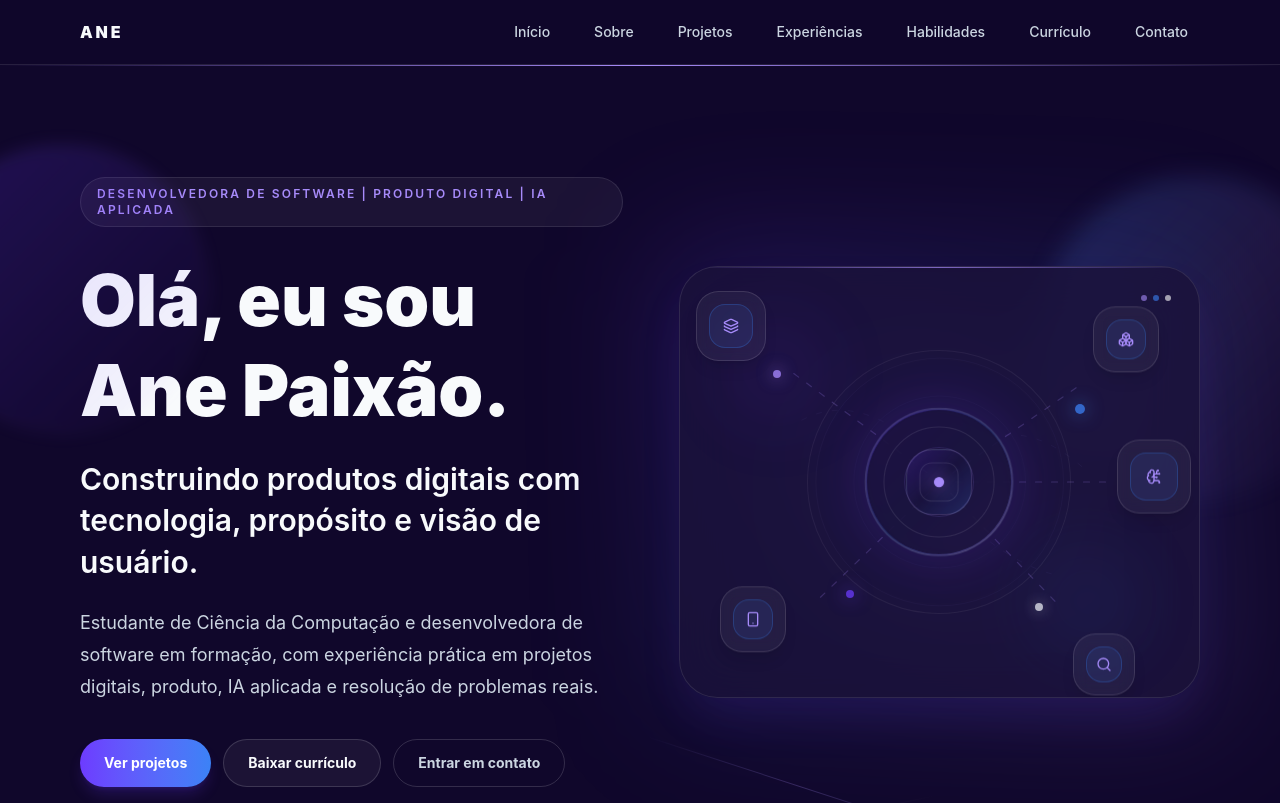
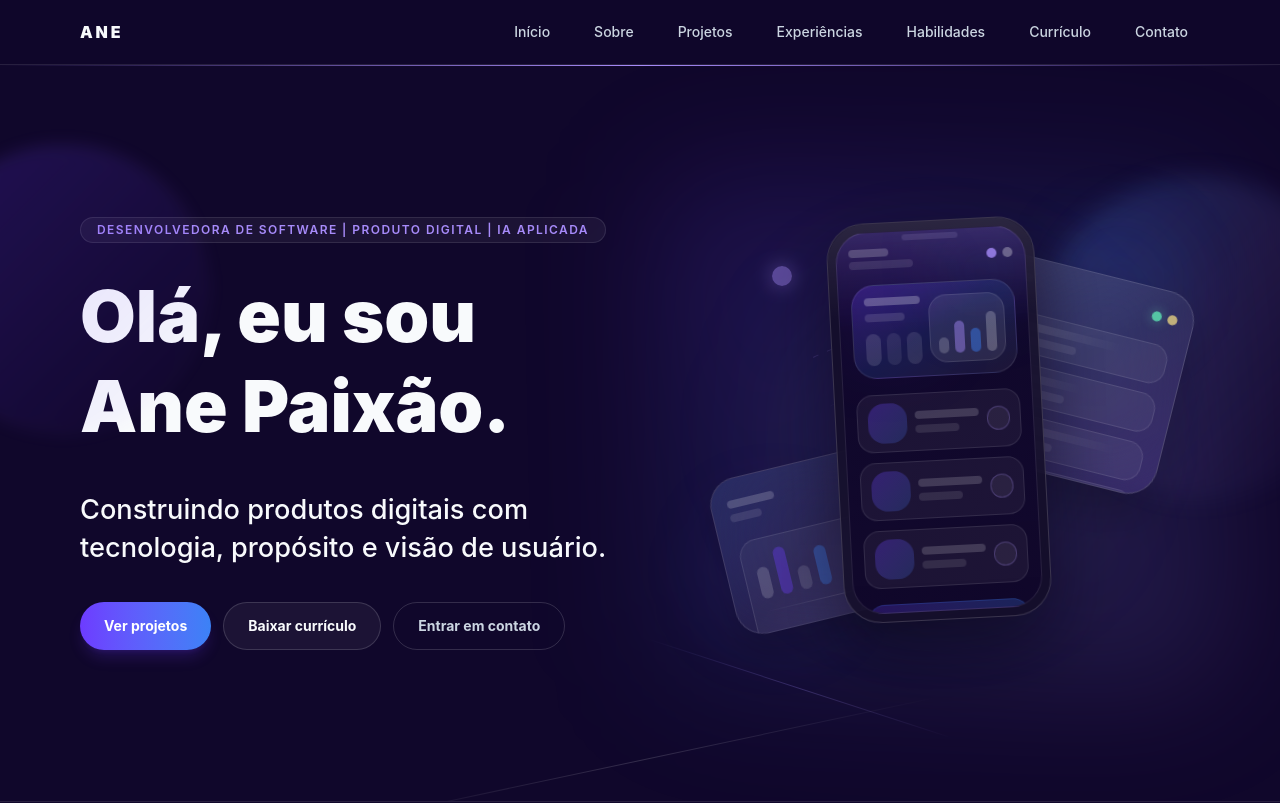
Before and after one commit to anepaixao/portfolio-ane-paixao, a React (Vite) app: page / in a window 1280 px wide. Shown: the top 803 px of the page. Built offline with nearby package versions, Linux system fonts and the light colour scheme.

Commit message:
copy: refine portfolio texts

```diff
--- a/src/components/sections/Contact.tsx
+++ b/src/components/sections/Contact.tsx
@@ -48,11 +48,10 @@ export function Contact() {
                 className="mt-4 text-3xl font-black leading-tight text-portfolio-text sm:text-4xl lg:text-5xl"
                 id="contact-title"
               >
-                Contato
+                Vamos construir algo juntos?
               </h2>
               <p className="mt-5 max-w-2xl text-base leading-8 text-portfolio-muted sm:text-lg">
-                Vamos conversar sobre tecnologia, produto ou oportunidades de
-                estágio?
+               Entre em contato para transformar suas ideias em realidade. Estou disponível para discutir projetos, oportunidades de colaboração ou qualquer outra coisa que você tenha em mente.
               </p>
             </div>
 
--- a/src/components/sections/Hero.tsx
+++ b/src/components/sections/Hero.tsx
@@ -1,38 +1,4 @@
 import { motion } from 'framer-motion';
-import { BrainCircuit, Boxes, Layers, Search, Smartphone } from 'lucide-react';
-import type { LucideIcon } from 'lucide-react';
-
-const heroNodes: Array<{
-  Icon: LucideIcon;
-  className: string;
-  sizeClass: string;
-}> = [
-  {
-    Icon: Layers,
-    className: 'left-0 top-8 sm:left-4',
-    sizeClass: 'size-11',
-  },
-  {
-    Icon: Boxes,
-    className: 'right-2 top-0 sm:right-10 sm:top-8',
-    sizeClass: 'size-10',
-  },
-  {
-    Icon: BrainCircuit,
-    className: 'right-0 top-1/2 -translate-y-1/2 sm:right-2',
-    sizeClass: 'size-12',
-  },
-  {
-    Icon: Smartphone,
-    className: 'left-4 bottom-12 sm:left-10',
-    sizeClass: 'size-10',
-  },
-  {
-    Icon: Search,
-    className: 'right-10 bottom-0 sm:right-16',
-    sizeClass: 'size-9',
-  },
-];
 
 export function Hero() {
   return (
@@ -49,23 +15,17 @@ export function Hero() {
 
       <div className="section-shell grid min-h-[calc(100svh-64px)] items-center gap-14 py-20 sm:py-24 lg:grid-cols-[1.02fr_0.98fr] lg:py-28">
         <div className="max-w-3xl">
-          <p className="inline-flex rounded-full border border-white/10 bg-white/5 px-4 py-2 text-xs font-semibold uppercase tracking-[0.18em] text-portfolio-lilac">
+          <p className="inline-flex max-w-full whitespace-nowrap rounded-full border border-white/10 bg-white/5 px-3 py-1 text-[11px] font-semibold uppercase tracking-[0.12em] text-portfolio-lilac sm:px-4 sm:text-xs">
             Desenvolvedora de Software | Produto Digital | IA Aplicada
           </p>
 
-          <h1 className="mt-7 text-4xl font-black leading-tight text-portfolio-text sm:text-5xl lg:text-7xl">
+          <h4 className="mt-7 text-4xl font-black leading-tight text-portfolio-text sm:text-[2.85rem] lg:text-[4.5rem]">
             Olá, eu sou Ane Paixão.
-          </h1>
+          </h4>
 
-          <p className="mt-6 max-w-2xl text-2xl font-semibold leading-snug text-portfolio-text sm:text-3xl">
+          <p className="mt-10 max-w-2xl text-xl font-medium leading-snug text-portfolio-text sm:text-[1.7rem]">
             Construindo produtos digitais com tecnologia, propósito e visão de
             usuário.
-          </p>
-
-          <p className="mt-6 max-w-2xl text-base leading-8 text-portfolio-muted sm:text-lg">
-            Estudante de Ciência da Computação e desenvolvedora de software em
-            formação, com experiência prática em projetos digitais, produto, IA
-            aplicada e resolução de problemas reais.
           </p>
 
           <div className="mt-9 flex flex-col gap-3 sm:flex-row sm:flex-wrap">
@@ -96,147 +56,243 @@ export function Hero() {
           initial={{ opacity: 0, y: 18 }}
           transition={{ duration: 0.75, ease: 'easeOut' }}
         >
-          <div className="absolute -inset-6 rounded-[3rem] bg-gradient-to-br from-portfolio-purple/20 via-portfolio-blue/10 to-portfolio-lilac/15 blur-3xl" />
-          <div className="absolute left-1/2 top-1/2 size-72 -translate-x-1/2 -translate-y-1/2 rounded-full border border-portfolio-lilac/15 bg-portfolio-lilac/10 blur-2xl" />
-          <div className="absolute inset-x-10 top-1/2 h-px -translate-y-1/2 bg-gradient-to-r from-transparent via-white/10 to-transparent" />
+          <div className="absolute -inset-6 rounded-[3rem] bg-gradient-to-br from-portfolio-purple/18 via-portfolio-blue/10 to-portfolio-lilac/15 blur-3xl" />
+          <div className="absolute left-1/2 top-1/2 h-72 w-72 -translate-x-1/2 -translate-y-1/2 rounded-full bg-portfolio-lilac/10 blur-3xl" />
+          <div className="absolute right-8 top-8 h-24 w-24 rounded-full bg-portfolio-blue/12 blur-2xl" />
+          <div className="absolute left-10 bottom-10 h-28 w-28 rounded-full bg-portfolio-purple/12 blur-2xl" />
 
-          <div className="relative h-[24rem] overflow-hidden rounded-[2.4rem] border border-white/10 bg-portfolio-card/80 p-6 shadow-2xl shadow-portfolio-purple/15 backdrop-blur-xl sm:h-[27rem] sm:p-7">
-            <div className="absolute inset-x-0 top-0 h-px bg-gradient-to-r from-transparent via-portfolio-lilac/70 to-transparent" />
-            <div className="absolute right-7 top-7 flex gap-1.5">
-              <span className="size-1.5 rounded-full bg-portfolio-lilac/60" />
-              <span className="size-1.5 rounded-full bg-portfolio-blue/60" />
-              <span className="size-1.5 rounded-full bg-white/60" />
-            </div>
-
+          <div className="relative h-[25rem] [perspective:1400px] sm:h-[29rem]">
             <svg
               aria-hidden="true"
-              className="absolute inset-0 h-full w-full text-portfolio-lilac/22"
-              viewBox="0 0 520 420"
+              className="pointer-events-none absolute inset-0 h-full w-full text-portfolio-lilac/18"
+              viewBox="0 0 620 500"
             >
-              <circle cx="260" cy="210" fill="none" r="124" stroke="currentColor" strokeOpacity="0.18" strokeWidth="1" />
-              <circle cx="260" cy="210" fill="none" r="86" stroke="currentColor" strokeOpacity="0.14" strokeWidth="1" />
               <path
-                d="M260 210L112 100"
+                d="M160 160C214 132 292 132 362 174"
                 fill="none"
                 stroke="currentColor"
-                strokeDasharray="6 10"
+                strokeDasharray="6 12"
                 strokeLinecap="round"
                 strokeWidth="1.2"
               />
               <path
-                d="M260 210L402 112"
+                d="M192 320C256 288 350 288 430 330"
                 fill="none"
                 stroke="currentColor"
-                strokeDasharray="6 10"
+                strokeDasharray="6 12"
                 strokeLinecap="round"
                 strokeWidth="1.2"
               />
               <path
-                d="M260 210L430 210"
+                d="M180 218C212 198 258 196 300 206"
                 fill="none"
                 stroke="currentColor"
-                strokeDasharray="6 10"
-                strokeLinecap="round"
-                strokeWidth="1.2"
-              />
-              <path
-                d="M260 210L140 326"
-                fill="none"
-                stroke="currentColor"
-                strokeDasharray="6 10"
-                strokeLinecap="round"
-                strokeWidth="1.2"
-              />
-              <path
-                d="M260 210L376 330"
-                fill="none"
-                stroke="currentColor"
-                strokeDasharray="6 10"
-                strokeLinecap="round"
-                strokeWidth="1.2"
-              />
-              <path
-                d="M122 148C164 126 202 144 238 172"
-                fill="none"
-                stroke="currentColor"
-                strokeDasharray="5 11"
-                strokeLinecap="round"
-                strokeOpacity="0.24"
+                strokeOpacity="0.28"
                 strokeWidth="1"
               />
               <path
-                d="M286 250C318 278 344 294 372 302"
+                d="M356 222C408 206 456 214 494 244"
                 fill="none"
                 stroke="currentColor"
-                strokeDasharray="5 11"
-                strokeLinecap="round"
-                strokeOpacity="0.24"
-                strokeWidth="1"
-              />
-              <path
-                d="M310 166C344 156 374 170 404 196"
-                fill="none"
-                stroke="currentColor"
-                strokeDasharray="5 11"
-                strokeLinecap="round"
                 strokeOpacity="0.24"
                 strokeWidth="1"
               />
             </svg>
 
             <motion.div
-              animate={{ scale: [1, 1.03, 1], opacity: [0.88, 1, 0.88] }}
-              className="absolute left-1/2 top-1/2 z-10 flex size-36 -translate-x-1/2 -translate-y-1/2 items-center justify-center rounded-full border border-white/15 bg-gradient-to-br from-portfolio-purple/30 via-portfolio-blue/18 to-portfolio-lilac/30 p-[1px] shadow-[0_0_60px_rgba(109,59,255,0.22)]"
-              transition={{ duration: 4.8, repeat: Infinity, ease: 'easeInOut' }}
+              animate={{ y: [0, -10, 0], rotate: [-3, -1.5, -3] }}
+              className="absolute left-1/2 top-[6%] z-30 h-[21.5rem] w-[11.25rem] -translate-x-1/2 sm:h-[25rem] sm:w-[13rem] lg:top-[4%]"
+              transition={{ duration: 6.6, repeat: Infinity, ease: 'easeInOut' }}
             >
-              <div className="relative flex size-full items-center justify-center rounded-full bg-portfolio-card/90 backdrop-blur">
-                <div className="absolute inset-4 rounded-full border border-white/10" />
-                <div className="absolute inset-9 rounded-full border border-portfolio-lilac/15" />
-                <div className="relative size-16 rounded-[1.6rem] border border-white/12 bg-gradient-to-br from-portfolio-purple/18 via-transparent to-portfolio-blue/18">
-                  <div className="absolute inset-3 rounded-xl border border-white/10" />
-                  <div className="absolute left-1/2 top-1/2 size-2.5 -translate-x-1/2 -translate-y-1/2 rounded-full bg-portfolio-lilac shadow-[0_0_18px_rgba(167,139,250,0.8)]" />
+              <div className="relative h-full w-full rounded-[2.35rem] border border-white/16 bg-[#120c26]/85 p-2 shadow-[0_30px_70px_rgba(6,4,18,0.55)] backdrop-blur-2xl">
+                <div className="absolute inset-x-0 top-0 h-24 rounded-t-[2.35rem] bg-gradient-to-b from-white/10 to-transparent" />
+                <div className="absolute left-1/2 top-3 h-1.5 w-14 -translate-x-1/2 rounded-full bg-white/12" />
+                <div className="relative h-full overflow-hidden rounded-[1.95rem] border border-white/10 bg-[linear-gradient(180deg,rgba(109,59,255,0.2),rgba(16,7,43,0.96)_26%,rgba(16,7,43,0.98)_100%)] px-3 py-4">
+                  <div className="absolute right-3 top-3 h-16 w-16 rounded-full bg-portfolio-blue/16 blur-2xl" />
+                  <div className="absolute left-2 top-10 h-20 w-20 rounded-full bg-portfolio-purple/14 blur-2xl" />
+
+                  <div className="relative flex items-center justify-between">
+                    <div className="space-y-1">
+                      <div className="h-2 w-10 rounded-full bg-white/20" />
+                      <div className="h-2 w-16 rounded-full bg-white/10" />
+                    </div>
+                    <div className="flex gap-1.5">
+                      <span className="h-2.5 w-2.5 rounded-full bg-portfolio-lilac/80" />
+                      <span className="h-2.5 w-2.5 rounded-full bg-white/30" />
+                    </div>
+                  </div>
+
+                  <div className="relative mt-4 overflow-hidden rounded-[1.45rem] border border-white/10 bg-gradient-to-br from-portfolio-purple/28 via-portfolio-blue/14 to-white/6 p-3">
+                    <div className="grid grid-cols-[1.1fr_0.9fr] gap-2">
+                      <div className="space-y-2">
+                        <div className="h-2 w-14 rounded-full bg-white/25" />
+                        <div className="h-2 w-10 rounded-full bg-white/12" />
+                        <div className="mt-3 grid grid-cols-3 gap-1.5">
+                          <span className="h-8 rounded-xl bg-white/12" />
+                          <span className="h-8 rounded-xl bg-white/8" />
+                          <span className="h-8 rounded-xl bg-white/10" />
+                        </div>
+                      </div>
+                      <div className="rounded-[1.1rem] border border-white/10 bg-white/8 p-2">
+                        <div className="flex h-full items-end gap-1.5">
+                          <span className="h-4 w-2.5 rounded-full bg-white/18" />
+                          <span className="h-8 w-2.5 rounded-full bg-portfolio-lilac/45" />
+                          <span className="h-6 w-2.5 rounded-full bg-portfolio-blue/45" />
+                          <span className="h-10 w-2.5 rounded-full bg-white/22" />
+                        </div>
+                      </div>
+                    </div>
+                  </div>
+
+                  <div className="mt-4 space-y-2.5">
+                    {[1, 2, 3].map((item) => (
+                      <div
+                        className="flex items-center gap-2 rounded-2xl border border-white/10 bg-white/[0.05] px-2.5 py-2"
+                        key={item}
+                      >
+                        <span className="h-10 w-10 rounded-2xl bg-gradient-to-br from-portfolio-purple/30 to-portfolio-blue/20" />
+                        <div className="flex-1 space-y-1.5">
+                          <div className="h-2 w-16 rounded-full bg-white/16" />
+                          <div className="h-2 w-11 rounded-full bg-white/10" />
+                        </div>
+                        <span className="h-6 w-6 rounded-full border border-portfolio-lilac/25 bg-white/6" />
+                      </div>
+                    ))}
+                  </div>
+
+                  <div className="mt-4 rounded-[1.15rem] border border-portfolio-blue/20 bg-gradient-to-r from-portfolio-purple/24 to-portfolio-blue/24 px-3 py-3">
+                    <div className="flex items-center justify-between">
+                      <div className="space-y-1.5">
+                        <div className="h-2 w-14 rounded-full bg-white/18" />
+                        <div className="h-2 w-10 rounded-full bg-white/10" />
+                      </div>
+                      <span className="h-9 w-9 rounded-2xl bg-white/14" />
+                    </div>
+                  </div>
+
+                  <div className="mt-4 grid grid-cols-4 gap-2">
+                    <span className="h-9 rounded-2xl border border-white/10 bg-white/6" />
+                    <span className="h-9 rounded-2xl border border-white/10 bg-white/6" />
+                    <span className="h-9 rounded-2xl border border-portfolio-lilac/20 bg-gradient-to-b from-portfolio-purple/24 to-portfolio-blue/18" />
+                    <span className="h-9 rounded-2xl border border-white/10 bg-white/6" />
+                  </div>
                 </div>
               </div>
             </motion.div>
 
-            {heroNodes.map(({ Icon, className, sizeClass }, index) => (
-              <motion.div
-                animate={{ y: [0, index % 2 === 0 ? -8 : 8, 0] }}
-                className={`absolute z-20 ${className}`}
-                key={className}
-                transition={{
-                  duration: 4.6 + index * 0.35,
-                  repeat: Infinity,
-                  ease: 'easeInOut',
-                }}
-              >
-                <div className="rounded-[1.4rem] border border-white/12 bg-white/[0.05] p-3 shadow-lg shadow-black/10 backdrop-blur">
-                  <span className={`grid ${sizeClass} place-items-center rounded-[1rem] border border-portfolio-blue/25 bg-portfolio-blue/10 text-portfolio-lilac`}>
-                    <Icon size={16} />
-                  </span>
+            <motion.div
+              animate={{ y: [0, 8, 0], x: [0, -4, 0], rotate: [7, 9, 7] }}
+              className="absolute right-[2%] top-[14%] z-20 h-44 w-52 rotate-[7deg] sm:right-[6%] sm:h-52 sm:w-60 lg:right-[4%]"
+              transition={{ duration: 7.4, repeat: Infinity, ease: 'easeInOut' }}
+            >
+              <div className="relative h-full w-full overflow-hidden rounded-[1.9rem] border border-white/14 bg-white/[0.06] shadow-[0_24px_48px_rgba(0,0,0,0.22)] backdrop-blur-2xl">
+                <div className="absolute inset-0 bg-gradient-to-br from-white/10 via-transparent to-portfolio-purple/12" />
+                <div className="absolute inset-4">
+                  <div className="flex items-center justify-between">
+                    <div className="space-y-1.5">
+                      <div className="h-2 w-14 rounded-full bg-white/18" />
+                      <div className="h-2 w-10 rounded-full bg-white/10" />
+                    </div>
+                    <div className="flex gap-1.5">
+                      <span className="h-2.5 w-2.5 rounded-full bg-emerald-300/80 shadow-[0_0_12px_rgba(110,231,183,0.45)]" />
+                      <span className="h-2.5 w-2.5 rounded-full bg-amber-200/70" />
+                    </div>
+                  </div>
+
+                  <div className="mt-4 space-y-2.5">
+                    {[76, 58, 88, 64].map((width, index) => (
+                      <div
+                        className="flex items-center gap-2 rounded-2xl border border-white/10 bg-white/[0.05] px-2.5 py-2"
+                        key={width}
+                      >
+                        <span className="h-4 w-4 rounded-md border border-white/12 bg-white/6">
+                          <span
+                            className={`mt-[3px] block h-1.5 w-1.5 rounded-sm ${
+                              index !== 1 ? 'ml-[3px] bg-portfolio-lilac/80' : 'ml-[3px] bg-white/10'
+                            }`}
+                          />
+                        </span>
+                        <div className="flex-1 space-y-1.5">
+                          <div
+                            className="h-2 rounded-full bg-gradient-to-r from-white/16 via-white/8 to-transparent"
+                            style={{ width: `${width}%` }}
+                          />
+                          <div className="h-2 w-1/2 rounded-full bg-white/8" />
+                        </div>
+                      </div>
+                    ))}
+                  </div>
+
+                  <div className="mt-4 grid grid-cols-3 gap-2">
+                    <span className="h-10 rounded-xl border border-white/10 bg-white/6" />
+                    <span className="h-10 rounded-xl border border-portfolio-blue/18 bg-portfolio-blue/10" />
+                    <span className="h-10 rounded-xl border border-white/10 bg-white/6" />
+                  </div>
+
+                  <div className="mt-4 rounded-[1.15rem] border border-white/10 bg-gradient-to-r from-portfolio-purple/16 to-portfolio-blue/12 p-3">
+                    <div className="grid grid-cols-4 gap-1.5">
+                      <span className="h-8 rounded-lg bg-white/8" />
+                      <span className="h-8 rounded-lg bg-white/6" />
+                      <span className="h-8 rounded-lg bg-white/8" />
+                      <span className="h-8 rounded-lg bg-white/6" />
+                    </div>
+                  </div>
                 </div>
-              </motion.div>
-            ))}
-
-            <div className="absolute left-[18%] top-[24%] size-2 rounded-full bg-portfolio-lilac/80 shadow-[0_0_16px_rgba(167,139,250,0.7)]" />
-            <div className="absolute right-[22%] top-[32%] size-2.5 rounded-full bg-portfolio-blue/75 shadow-[0_0_18px_rgba(59,130,246,0.7)]" />
-            <div className="absolute left-[32%] bottom-[23%] size-2 rounded-full bg-portfolio-purple/75 shadow-[0_0_18px_rgba(109,59,255,0.75)]" />
-            <div className="absolute right-[30%] bottom-[20%] size-2 rounded-full bg-white/70 shadow-[0_0_14px_rgba(248,250,252,0.45)]" />
+              </div>
+            </motion.div>
 
             <motion.div
-              animate={{ opacity: [0.35, 0.6, 0.35] }}
-              className="absolute left-12 top-14 h-24 w-24 rounded-full bg-portfolio-purple/18 blur-2xl"
-              transition={{ duration: 5, repeat: Infinity, ease: 'easeInOut' }}
+              animate={{ y: [0, -7, 0], x: [0, 3, 0], rotate: [-7, -5, -7] }}
+              className="absolute bottom-[7%] left-[4%] z-10 h-36 w-44 rotate-[-7deg] sm:h-40 sm:w-52 lg:bottom-[10%] lg:left-[8%]"
+              transition={{ duration: 8.2, repeat: Infinity, ease: 'easeInOut' }}
+            >
+              <div className="relative h-full w-full overflow-hidden rounded-[1.75rem] border border-white/12 bg-white/[0.055] shadow-[0_18px_34px_rgba(0,0,0,0.2)] backdrop-blur-2xl">
+                <div className="absolute inset-0 bg-gradient-to-br from-portfolio-blue/12 via-transparent to-portfolio-lilac/10" />
+                <div className="absolute inset-4">
+                  <div className="flex items-center justify-between">
+                    <div className="space-y-1.5">
+                      <div className="h-2 w-12 rounded-full bg-white/18" />
+                      <div className="h-2 w-8 rounded-full bg-white/10" />
+                    </div>
+                    <span className="h-8 w-8 rounded-2xl bg-gradient-to-br from-portfolio-purple/26 to-portfolio-blue/22" />
+                  </div>
+
+                  <div className="mt-4 rounded-[1.1rem] border border-white/10 bg-white/[0.04] p-3">
+                    <div className="flex items-end gap-2">
+                      <span className="h-8 w-3 rounded-full bg-white/16" />
+                      <span className="h-12 w-3 rounded-full bg-portfolio-purple/36" />
+                      <span className="h-6 w-3 rounded-full bg-white/12" />
+                      <span className="h-10 w-3 rounded-full bg-portfolio-blue/36" />
+                    </div>
+                    <div className="mt-3 h-px bg-gradient-to-r from-transparent via-white/12 to-transparent" />
+                    <div className="mt-3 flex items-center justify-between">
+                      <span className="h-2 w-12 rounded-full bg-white/12" />
+                      <span className="h-6 w-14 rounded-full border border-portfolio-lilac/18 bg-white/6" />
+                    </div>
+                  </div>
+
+                  <div className="mt-3 flex items-center gap-2">
+                    <span className="h-2.5 w-2.5 rounded-full bg-portfolio-lilac/80 shadow-[0_0_10px_rgba(167,139,250,0.6)]" />
+                    <span className="h-2 flex-1 rounded-full bg-gradient-to-r from-portfolio-purple/24 via-portfolio-blue/22 to-transparent" />
+                  </div>
+                </div>
+              </div>
+            </motion.div>
+
+            <motion.div
+              animate={{ opacity: [0.35, 0.58, 0.35] }}
+              className="absolute left-[18%] top-[14%] h-5 w-5 rounded-full bg-portfolio-lilac/85 shadow-[0_0_20px_rgba(167,139,250,0.8)]"
+              transition={{ duration: 4.2, repeat: Infinity, ease: 'easeInOut' }}
             />
             <motion.div
-              animate={{ opacity: [0.25, 0.55, 0.25] }}
-              className="absolute bottom-10 right-14 h-28 w-28 rounded-full bg-portfolio-blue/18 blur-2xl"
-              transition={{ duration: 5.4, repeat: Infinity, ease: 'easeInOut' }}
+              animate={{ opacity: [0.24, 0.52, 0.24] }}
+              className="absolute right-[18%] top-[26%] h-4 w-4 rounded-full bg-portfolio-blue/85 shadow-[0_0_18px_rgba(59,130,246,0.75)]"
+              transition={{ duration: 4.8, repeat: Infinity, ease: 'easeInOut' }}
             />
             <motion.div
-              animate={{ rotate: [0, 360] }}
-              className="absolute left-1/2 top-1/2 h-[16.5rem] w-[16.5rem] -translate-x-1/2 -translate-y-1/2 rounded-full border border-white/6"
-              transition={{ duration: 26, repeat: Infinity, ease: 'linear' }}
+              animate={{ opacity: [0.2, 0.42, 0.2] }}
+              className="absolute left-[34%] bottom-[18%] h-4 w-4 rounded-full bg-portfolio-purple/80 shadow-[0_0_18px_rgba(109,59,255,0.75)]"
+              transition={{ duration: 5.4, repeat: Infinity, ease: 'easeInOut' }}
             />
           </div>
         </motion.div>
--- a/src/components/sections/Resume.tsx
+++ b/src/components/sections/Resume.tsx
@@ -26,10 +26,10 @@ export function Resume() {
                 className="mt-4 text-3xl font-black leading-tight text-portfolio-text sm:text-4xl lg:text-5xl"
                 id="resume-title"
               >
-                Currículo
+                 Quer conhecer minha trajetória com mais detalhes?
               </h2>
               <p className="mt-5 text-xl font-semibold leading-snug text-portfolio-text sm:text-2xl">
-                Quer conhecer minha trajetória com mais detalhes?
+
               </p>
               <p className="mt-4 max-w-2xl text-base leading-8 text-portfolio-muted sm:text-lg">
                 Disponibilizo meu currículo principal com foco em
```
Also changed, not shown: src/components/sections/About.tsx (+7 -10 lines), src/components/sections/Experience.tsx (+2 -5 lines), src/components/sections/Process.tsx (+2 -6 lines), src/components/sections/Projects.tsx (+2 -6 lines), src/components/sections/Skills.tsx (+2 -5 lines), src/data/experiences.ts (+19 -16 lines).
